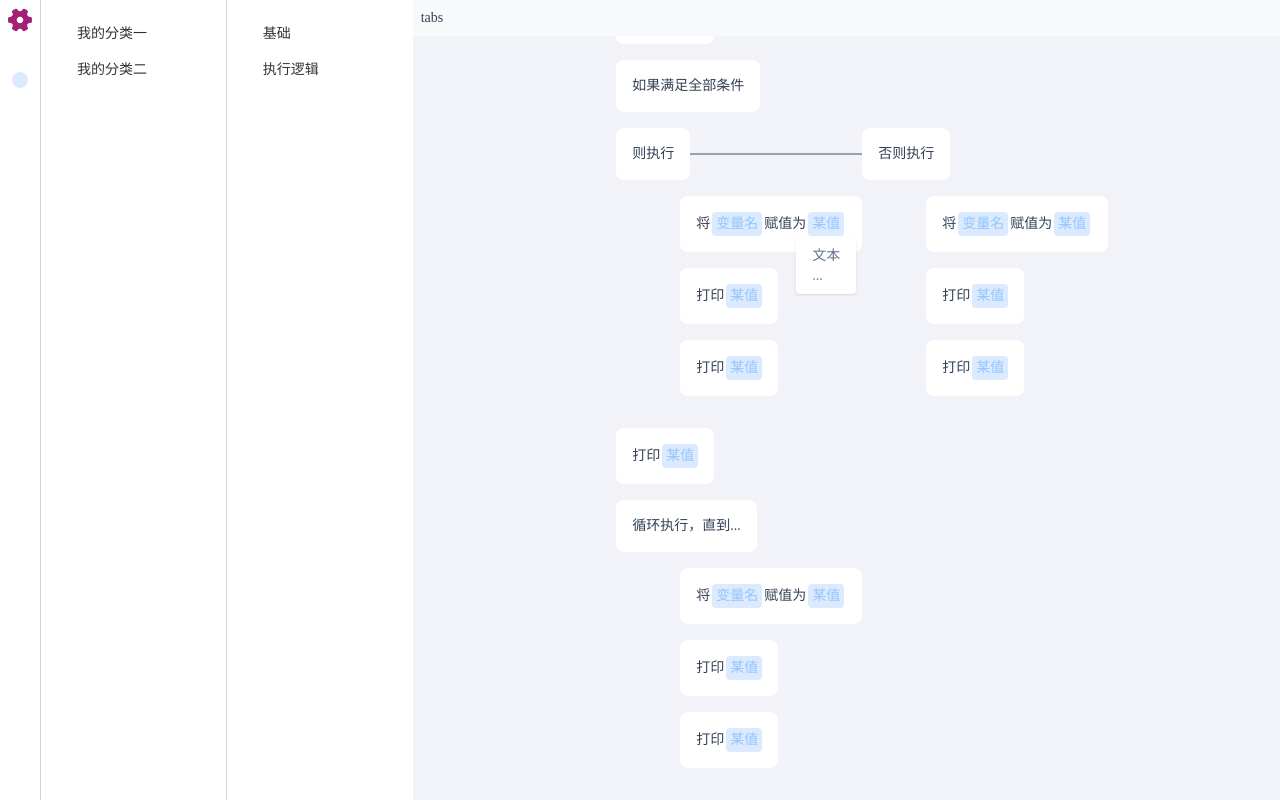
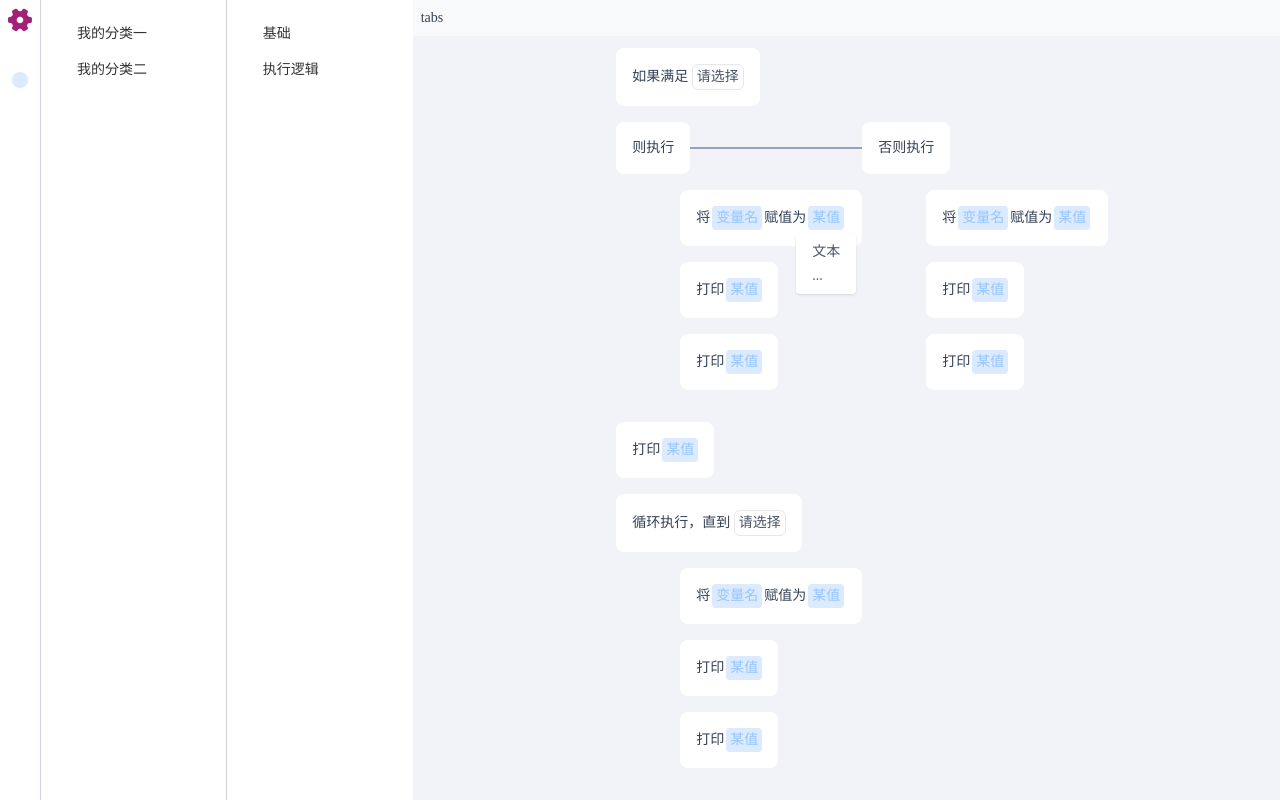
Before and after one commit to qiuying-rpa/client, a Vue app: page /#/designer in a window 1280 px wide. Both pictures are taken after a click on the element 826 px from the left and 224 px from the top of the page. Built offline with nearby package versions, Linux system fonts and the light colour scheme.

Commit message:
feat: select component

```diff
--- a/src/components/common/DropdownMenu.vue
+++ b/src/components/common/DropdownMenu.vue
@@ -1,21 +1,20 @@
 <template>
-  <div class="relative overflow-visible">
-    <slot name="activator" :attrs="{ onClick }">
-      <div @click.stop="onClick" />
+  <div class="relative overflow-visible" ref="containerRef">
+    <slot name="activator" :attrs="{ onClick: toggleMenu }">
+      <div @click.stop="toggleMenu" />
     </slot>
-
-    <div v-if="props.modelValue" ref="containerRef"
-      class="z-1024 absolute top-110% left-50% translate-x--50%">
-      <div class="flex-column items-center justify-center pa-2 bg-white shadow rd-1">
-        <template v-if="props.items?.length">
-          <div class="whitespace-nowrap hover-bg-#f4f4f5 px-2 cursor-pointer c-#64748b rd-1"
-            v-for="(i, idx) in props.items" :key="idx" @click="emits('update:selected', i.value)">
-            {{ i.title }}
-          </div>
-        </template>
-        <div v-else class="whitespace-nowrap text-xs">
-          No Data
+    <div
+      class="pa-2 bg-white shadow rd-1 z-1024 absolute top-5 translate-y-2 left-50% translate-x--50%"
+      v-if="props.modelValue">
+      <div v-if="props.items?.length">
+        <div class="whitespace-nowrap px-2 cursor-pointer c-gray-600 rd-1 select-none"
+          :class="(props.selected === i.value ? ['bg-#dbeafe', 'hover-bg-#dbeafe', 'fw-550'] : ['hover-bg-#f4f4f5']).concat([idx > 0 ? 'mt-1' : ''])"
+          v-for="(i, idx) in props.items" :key="idx" @click="onSelect(i.value)">
+          {{ i.title }}
         </div>
+      </div>
+      <div v-else class="whitespace-nowrap text-xs select-none">
+        No Data
       </div>
     </div>
   </div>
@@ -25,15 +24,13 @@
 import { onClickOutside } from '@vueuse/core'
 import { onMounted, ref } from 'vue'
 
-interface propType {
+interface Props {
   modelValue: boolean
-  items: {
-    title: string
-    value: string
-  }[]
+  items: SimpleItem[]
+  selected: ValueType
 }
 
-const props = defineProps<propType>()
+const props = defineProps<Props>()
 const emits = defineEmits(['update:modelValue', 'update:selected'])
 
 const containerRef = ref(null)
@@ -45,9 +42,31 @@ onMounted(() => {
   )
 })
 
-function onClick () {
-  if (!props.modelValue) {
-    emits('update:modelValue', true)
-  }
+function toggleMenu () {
+  emits('update:modelValue', !props.modelValue)
+}
+
+function onSelect (val: ValueType) {
+  emits('update:selected', val)
+
+  toggleMenu()
 }
 </script>
+
+<style scoped>
+.v-enter-active,
+.v-leave-active {
+  transition: all .2s cubic-bezier(.4, 0, .2, 1);
+}
+
+.v-enter-from,
+.v-leave-to {
+  max-height: 0;
+  opacity: 0;
+}
+
+.v-enter-from div,
+.v-leave-to div {
+  opacity: .37;
+}
+</style>
--- /dev/null
+++ b/src/components/common/QSelect.vue
@@ -0,0 +1,29 @@
+<template>
+  <dropdown-menu v-model="dropdown" :items="props.items"
+    @update:selected="emits('update:modelValue', $event)" :selected="props.modelValue">
+    <template #activator="{ attrs }">
+      <div v-bind="attrs"
+        class="cursor-pointer c-gray-600 b-1 b-solid b-gray-2 px-1 py-.5 rd-1.5 flex items-center select-none">
+        {{ props.items.find(i => i.value === props.modelValue)?.title || props.placeholder }}
+        <i class="inline-block" :class="[dropdown ? 'i-mdi-chevron-up' : 'i-mdi-chevron-down']" />
+      </div>
+    </template>
+  </dropdown-menu>
+</template>
+
+<script setup lang="ts">
+import { ref } from 'vue'
+
+interface Props {
+  modelValue: string,
+  items: Exclude<ListItem, ['icon', 'offset']>[],
+  placeholder?: string
+}
+
+const props = withDefaults(defineProps<Props>(), {
+  placeholder: '请选择'
+})
+const emits = defineEmits(['update:modelValue'])
+
+const dropdown = ref(false)
+</script>
--- a/src/components/common/QTree.vue
+++ b/src/components/common/QTree.vue
@@ -1,29 +1,20 @@
 <template>
   <div v-for="{ title, icon, children, value }, index in props.items" :key="index">
-    <template v-if="openLocal.includes(value)">
-      <list-item :item="{ title, icon, value }" :offset="[props.depth * 2.5, 0]"
-        @click="children?.length && toggleOpen(value)">
-        <template #item-before v-if="children?.length">
-          <icon-button class="mr-1" icon="i-mdi-menu-down" />
-        </template>
-      </list-item>
+    <list-item :item="{ title, icon, value }" :offset="[props.depth * 2.5, 0]"
+      @click="children?.length && toggleOpen(value)">
+      <template #item-before v-if="children?.length">
+        <icon-button class="mr-1"
+          :icon="`i-mdi-menu-${openLocal.includes(value) ? 'down' : 'right'}`" />
+      </template>
+    </list-item>
+    <div v-if="children?.length && openLocal.includes(value)">
       <q-tree :items="children" :depth="props.depth + 1" v-model:open="openLocal" />
-    </template>
-    <template v-else>
-      <list-item :item="{ title, icon, value }" :offset="[props.depth * 2.5, 0]"
-        @click="children?.length && toggleOpen(value)">
-        <template #item-before v-if="children?.length">
-          <icon-button class="mr-1" icon="i-mdi-menu-right" />
-        </template>
-      </list-item>
-    </template>
+    </div>
   </div>
 </template>
 
 <script setup lang="ts">
 import { ref, watch } from 'vue'
-
-type ValueType = string | number
 
 interface Props {
   items: TreeItem[],
@@ -50,3 +41,16 @@ watch(openLocal, (value) => {
   }
 })
 </script>
+
+<style scoped>
+.v-enter-active,
+.v-leave-active {
+  transition: all .2s cubic-bezier(.4, 0, .2, 1);
+}
+
+.v-enter-from,
+.v-leave-to {
+  height: 0;
+  opacity: 0;
+}
+</style>
--- a/src/components/exec/ExecCircular.vue
+++ b/src/components/exec/ExecCircular.vue
@@ -1,7 +1,19 @@
 <template>
   <node-shell class="mt-4">
     <plain-card class="relative">
-      <div>循环执行，直到...</div>
+      <div>
+        循环执行，直到
+        <q-select class="inline-block" :items="[
+          {
+            title: '遍历所有元素',
+            value: 'iteration'
+          },
+          {
+            title: '条件不满足',
+            value: 'conditionFalsy'
+          }
+        ]" v-model="circularTarget" />
+      </div>
     </plain-card>
   </node-shell>
   <div>
@@ -21,3 +33,9 @@
     </div>
   </div>
 </template>
+
+<script setup lang="ts">
+import { ref } from 'vue'
+
+const circularTarget = ref('')
+</script>
--- a/src/components/exec/ExecConditional.vue
+++ b/src/components/exec/ExecConditional.vue
@@ -2,7 +2,19 @@
   <div>
     <node-shell>
       <plain-card class="relative">
-        <div>如果满足全部条件</div>
+        <div>
+          如果满足
+          <q-select class="inline-block" :items="[
+            {
+              title: '全部条件',
+              value: 'all'
+            },
+            {
+              title: '任意条件',
+              value: 'any'
+            }
+          ]" v-model="conditionLimit" />
+        </div>
       </plain-card>
     </node-shell>
     <div class="flex">
@@ -49,3 +61,9 @@
     </div>
   </div>
 </template>
+
+<script setup lang="ts">
+import { ref } from 'vue'
+
+const conditionLimit = ref('')
+</script>
```
Also changed, not shown: src/types/common.d.ts (+7 -2 lines).
